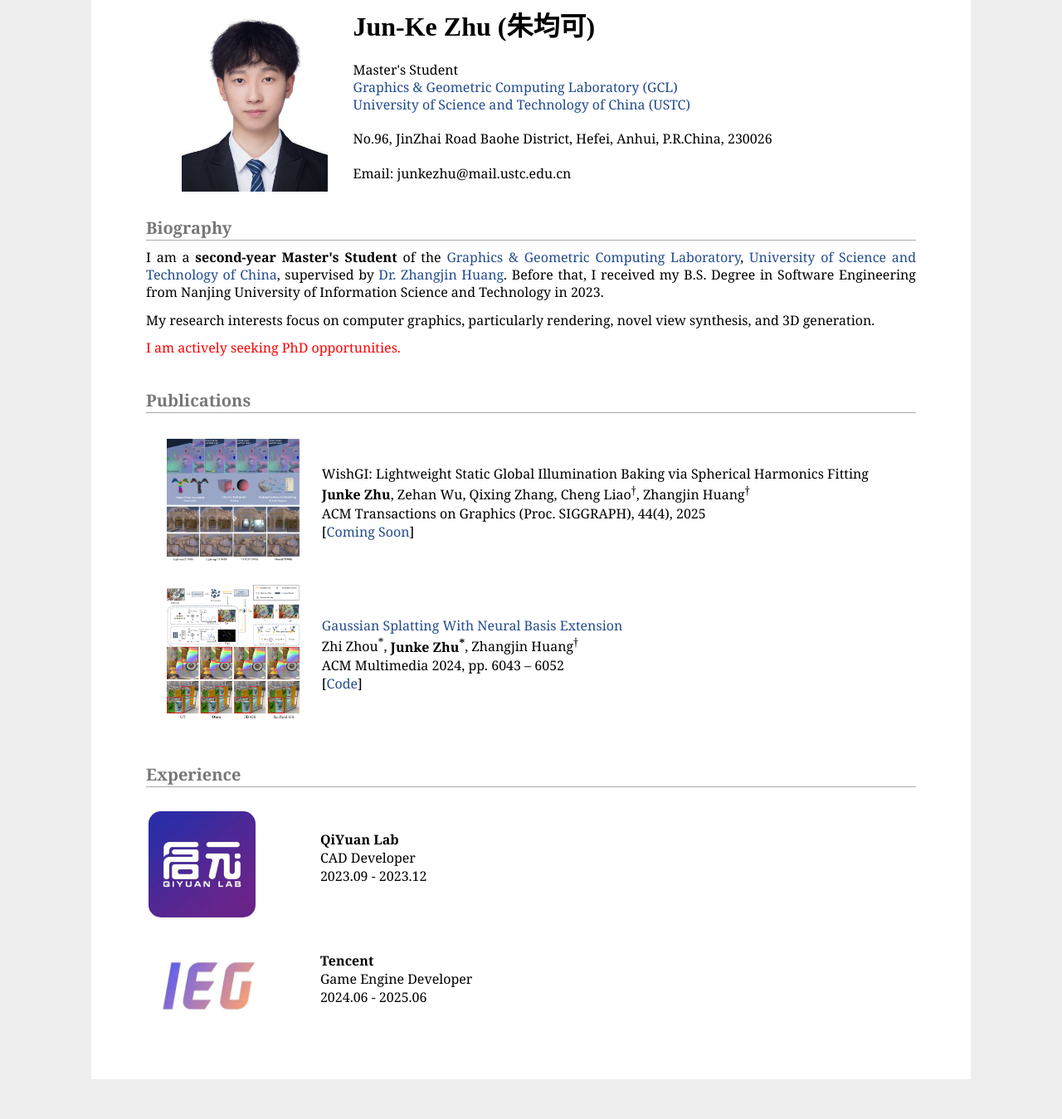
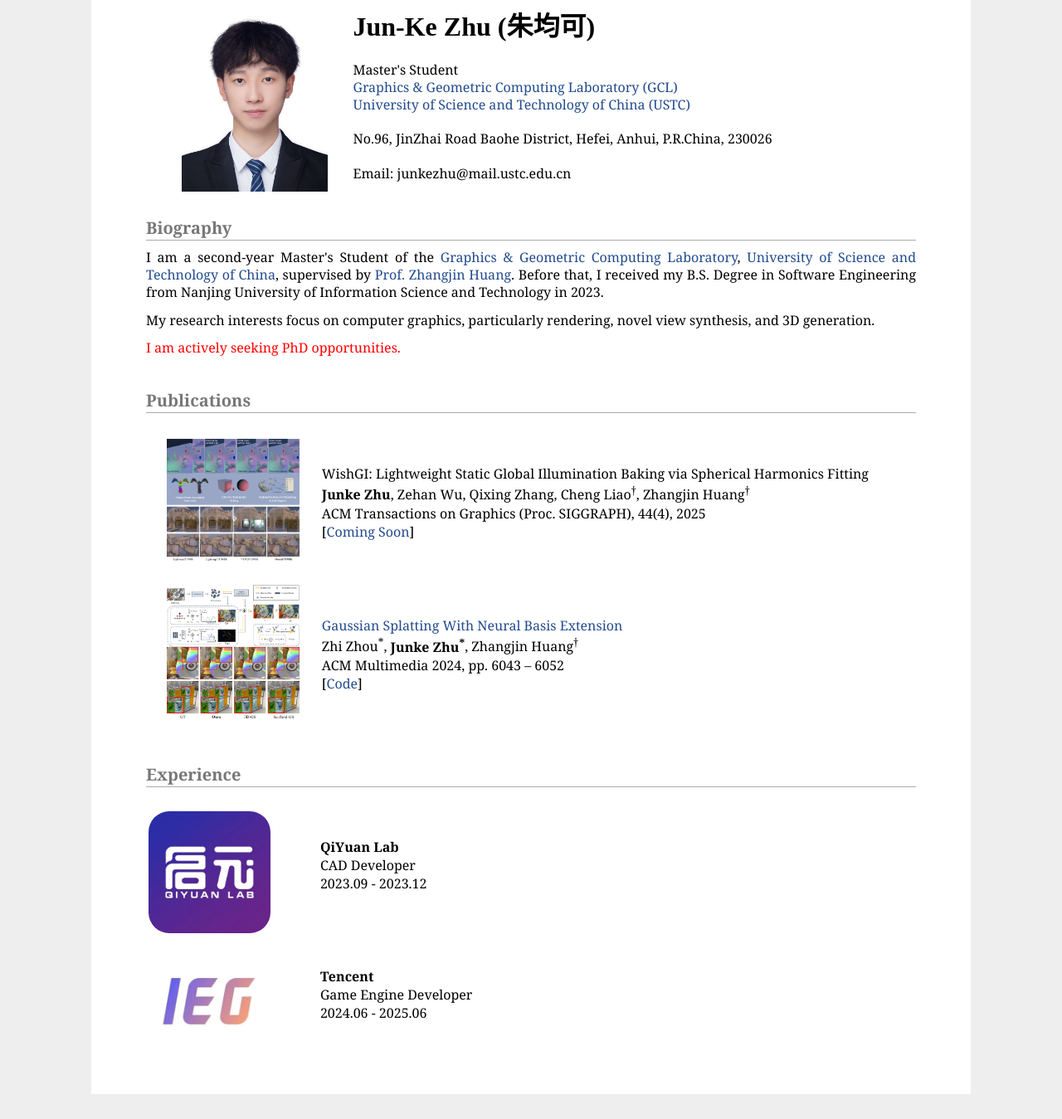
Before and after one commit to junkzhu/junkzhu.github.io, a plain HTML site: page index.html in a window 1280 px wide. Shown: the part 112-1461 px from the top of the page at 83% size. Drawn offline with Linux system fonts and the light colour scheme.

Commit message:
small fix

```diff
--- a/index.html
+++ b/index.html
@@ -46,10 +46,10 @@
    <tr>
     <h2>Biography</h2>
     <p style="text-align:justify;">
-      I am a <strong>second-year Master's Student</strong> of the
+      I am a second-year Master's Student of the
       <a href="http://gcl.ustc.edu.cn/" target="_blank">Graphics &amp; Geometric Computing Laboratory</a>,
        <a href="https://www.ustc.edu.cn/" target="_blank">University of Science and Technology of China</a>,
-        supervised by <a href="http://staff.ustc.edu.cn/~zhuang/" target="_blank">Dr. Zhangjin Huang</a>.
+        supervised by <a href="http://staff.ustc.edu.cn/~zhuang/" target="_blank">Prof. Zhangjin Huang</a>.
         Before that, I received my B.S. Degree in Software Engineering from Nanjing University of Information Science and Technology in 2023.
     </p>
     <p>
@@ -117,7 +117,7 @@
       <!-- Qiyuan Lab -->
       <tr>
       <td style="padding-right:20px;width:20%;vertical-align:middle"><img
-          src="./homepage_files/img/qiyuan.jpg" , width="70%", style="border-radius: 15px;"></td>
+          src="./homepage_files/img/qiyuan.jpg" , width="80%", style="border-radius: 25px;"></td>
       <td width="70%" valign="center">
         <b>QiYuan Lab</b>
         <br> CAD Developer
@@ -129,7 +129,7 @@
       <!-- Tencent IEG -->
       <tr>
       <td style="padding-right:20px;width:20%;vertical-align:middle"><img
-          src="./homepage_files/img/Tencent-IEG.jpeg" , width="80%", style="border-radius: 15px;"></td>
+          src="./homepage_files/img/Tencent-IEG.jpeg" , width="80%", style="border-radius: 25px;"></td>
       <td width="70%" valign="center">
         <b>Tencent</b>
         <br> Game Engine Developer
```
